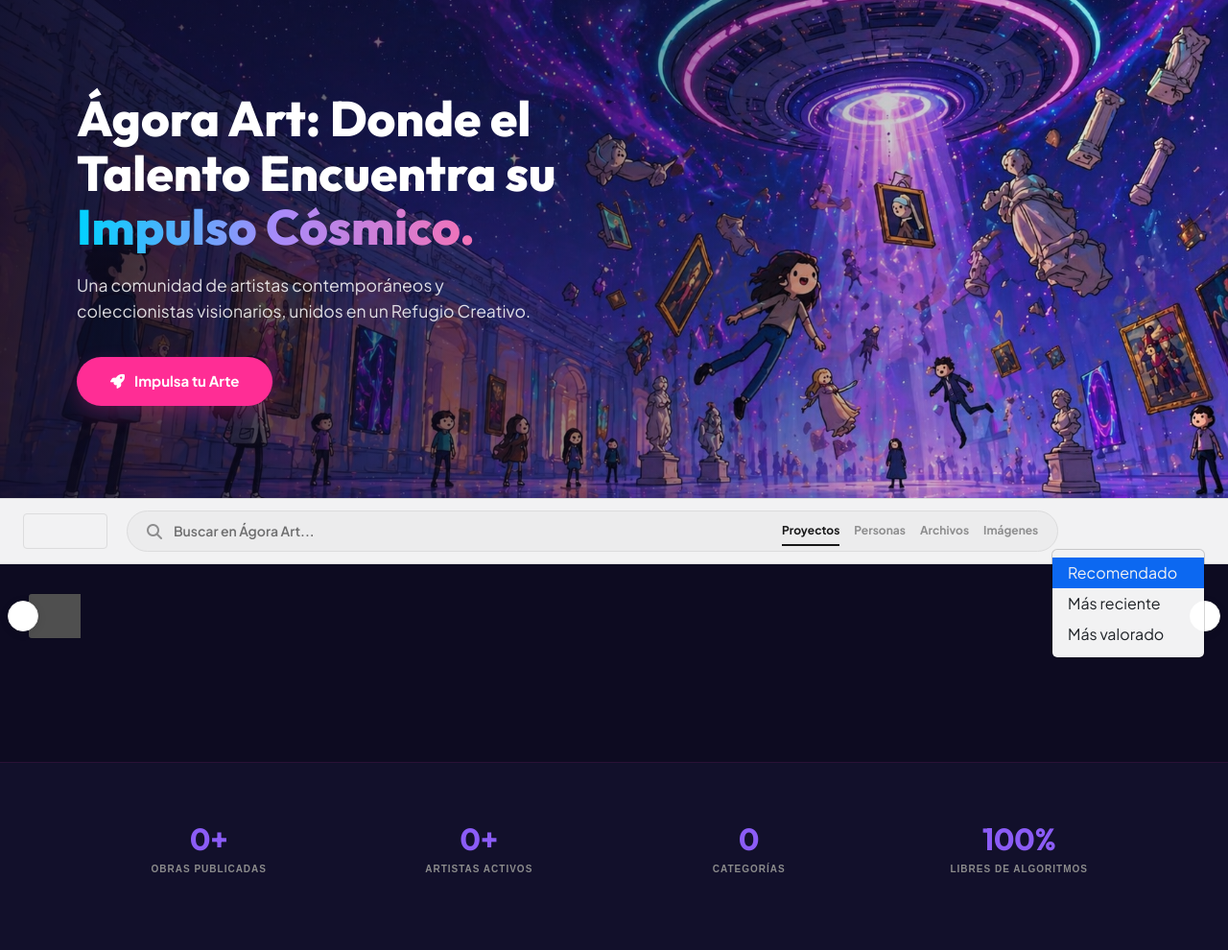
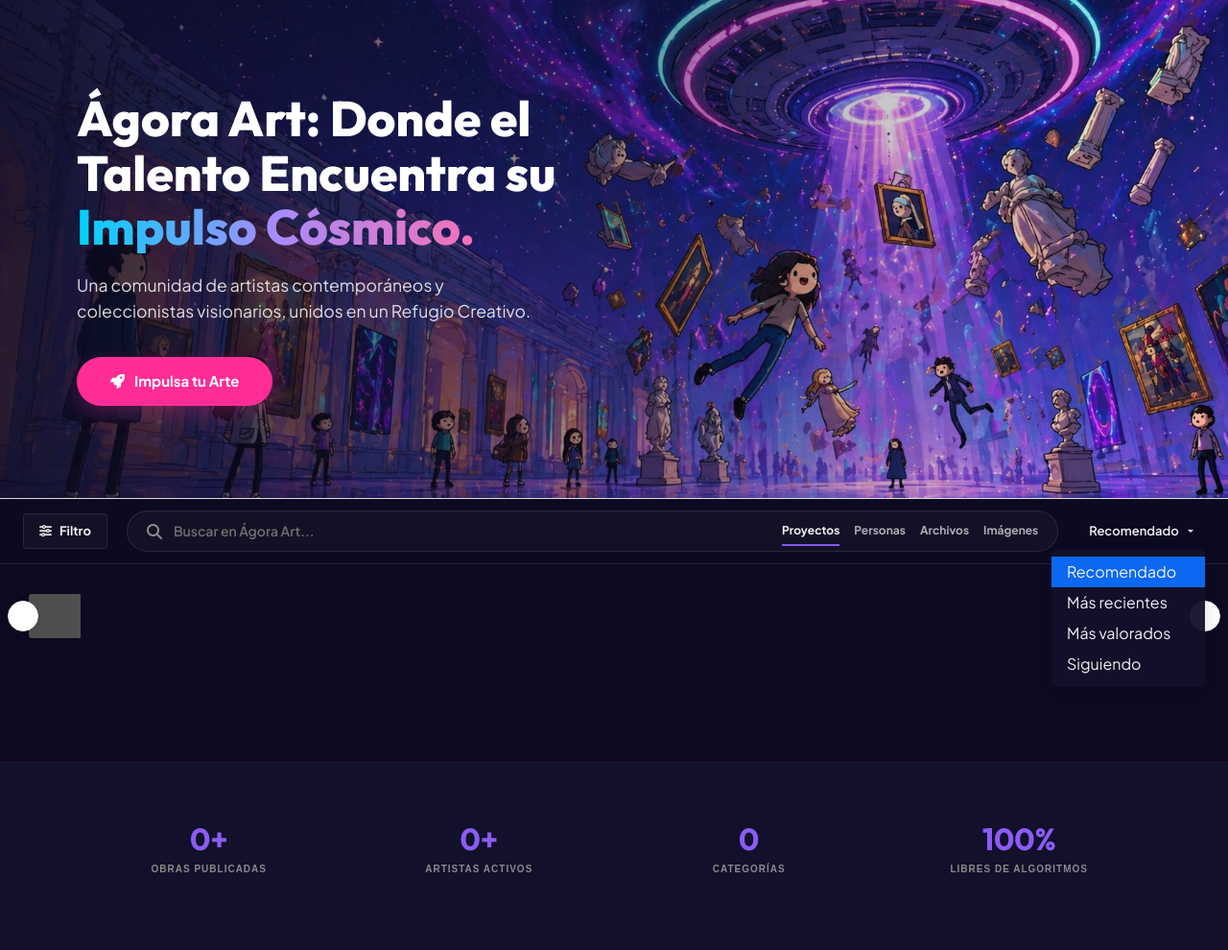
Before and after one commit to frankalexander-GM/pagina-wed, a Flask app: page / in a window 1280 px wide, after a click on "Recomendado". Shown: the part 57-1047 px from the top of the page at 96% size. Run offline with Flask 3, Linux system fonts and the light colour scheme; grey boxes are pictures that could not be loaded.

Commit message:
style: soporte dark mode e interactividad en barra de búsqueda

```diff
--- a/app/templates/public/home.html
+++ b/app/templates/public/home.html
@@ -351,7 +351,48 @@
         -webkit-text-fill-color: transparent;
     }
 
+
+    /* Discovery Bar Theme Fix */
+    .discovery-bar-pro {
+        background: var(--bg-color);
+        border-bottom: 1px solid var(--border-color);
+        transition: 0.3s;
+    }
+    .search-group-pro {
+        background: var(--card-bg);
+        border: 1px solid var(--border-color);
+    }
+    .search-group-pro input {
+        background: transparent;
+        color: var(--text-color);
+    }
+    .search-type-item {
+        color: var(--text-muted);
+    }
+    .search-type-item.active {
+        color: var(--text-color);
+        border-bottom: 2px solid var(--accent-purple);
+    }
+    .filter-btn-pro {
+        color: var(--text-color);
+        border: 1px solid var(--border-color);
+        background: var(--card-bg);
+    }
+    .discovery-inner .btn {
+        color: var(--text-color);
+    }
+
 </style>
+
+<script>
+document.querySelectorAll('.search-type-item').forEach(item => {
+    item.addEventListener('click', function() {
+        document.querySelectorAll('.search-type-item').forEach(i => i.classList.remove('active'));
+        this.classList.add('active');
+    });
+});
+</script>
+
 {% endblock %}
 
 {% block content %}
@@ -400,12 +441,13 @@
                     <button class="btn btn-sm fw-bold dropdown-toggle" type="button" data-bs-toggle="dropdown">
                         Recomendado
                     </button>
-                    <ul class="dropdown-menu dropdown-menu-end">
-                        <li><a class="dropdown-item active" href="#">Recomendado</a></li>
-                        <li><a class="dropdown-item" href="#">Más reciente</a></li>
-                        <li><a class="dropdown-item" href="#">Más valorado</a></li>
+                    <ul class="dropdown-menu dropdown-menu-end shadow border-0" style="background: var(--bg-secondary); color: var(--text-color);">
+                        <li><a class="dropdown-item active" href="#" style="color: var(--text-color);">Recomendado</a></li>
+                        <li><a class="dropdown-item" href="#" style="color: var(--text-color);">Más recientes</a></li>
+                        <li><a class="dropdown-item" href="#" style="color: var(--text-color);">Más valorados</a></li>
+                        <li><a class="dropdown-item" href="#" style="color: var(--text-color);">Siguiendo</a></li>
                     </ul>
-                </div>
+</div>
             </div>
         </div>
     </div>
@@ -602,6 +644,16 @@
     </div>
 </section>
 
+
+<script>
+document.querySelectorAll('.search-type-item').forEach(item => {
+    item.addEventListener('click', function() {
+        document.querySelectorAll('.search-type-item').forEach(i => i.classList.remove('active'));
+        this.classList.add('active');
+    });
+});
+</script>
+
 {% endblock %}
 
 {% block scripts %}
@@ -611,4 +663,14 @@
         el.scrollLeft += amount;
     }
 </script>
+
+<script>
+document.querySelectorAll('.search-type-item').forEach(item => {
+    item.addEventListener('click', function() {
+        document.querySelectorAll('.search-type-item').forEach(i => i.classList.remove('active'));
+        this.classList.add('active');
+    });
+});
+</script>
+
 {% endblock %}
```
